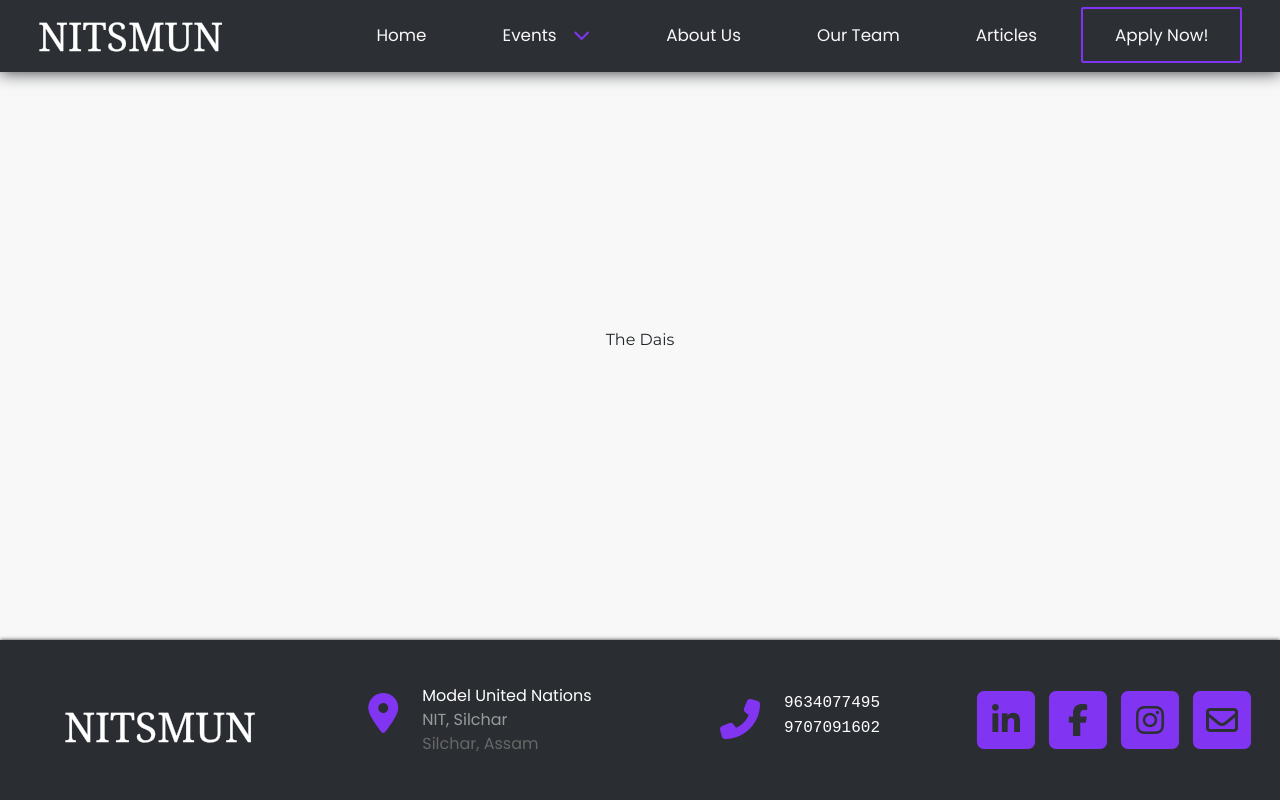
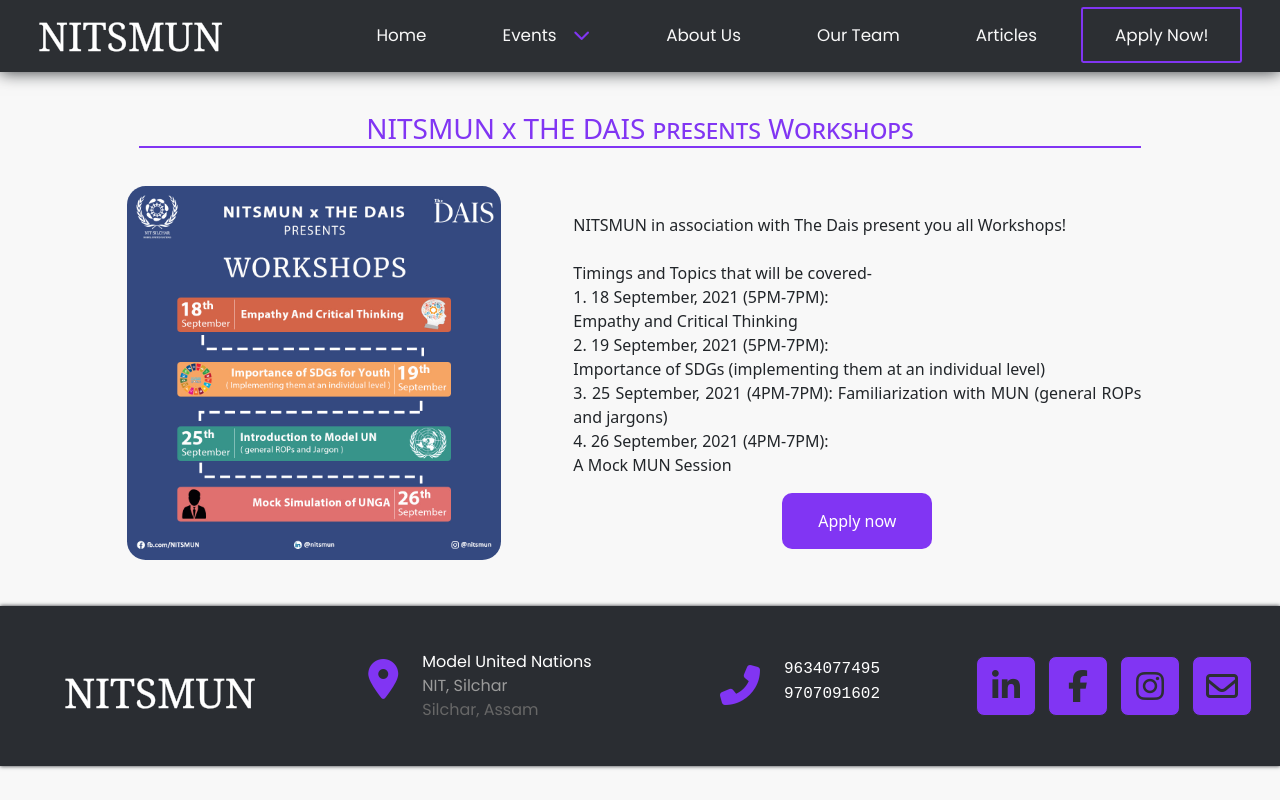
Before and after one commit to nitsmun/nitsmun2021-22, a React (Create React App) app: page /events/dais in a window 1280 px wide. Built offline with nearby package versions, Linux system fonts and the light colour scheme.

Commit message:
Added Workshops page layout

```diff
--- /dev/null
+++ b/src/components/Workshops.jsx
@@ -0,0 +1,51 @@
+import React from 'react'
+import "./Workshops.css";
+
+function Workshops() {
+    return (
+        <>
+            <div className="container-fluid px-0 mb-3" style={{ overflowX: "hidden" }}>
+                <div className="row no-gutters">
+                    <div className="col-md-1"></div>
+                    <div className="col-md-10" style={{ textAlign: "center", paddingTop: "5vh", overflowX: "hidden" }}>
+                        <div style={{ padding: "0 30px" }}>
+                            <h3 style={{ borderBottom: "2px solid var(--theme4-100)", fontVariant: "small-caps" ,color:"var(--theme4-100)"}}>NITSMUN x THE DAIS presents Workshops
+                            </h3>
+                        </div>
+                    </div>
+                    <div className="col-md-1"></div>
+                </div>
+                <div className="row no-gutters">
+                    <div className="col-md-1"></div>
+                    <div className="col-md-4 d-flex justify-content-center align-items-center"
+                        style={{ textAlign: "center", padding: "30px" }}>
+                        <img className="img-fluid" style={{ borderRadius: "5%" }} src="/img/workshops.jpg" alt="NITSMUN" />
+                    </div>
+                    <div className="col-md-6 mt-lg-3 mt-0" style={{ textAlign: "center", overflowX: "hidden", alignSelf: "center" }}>
+                        <p style={{ textAlign: "justify", padding: "0 30px", fontSize: "1rem" }}>
+                        NITSMUN in association with The Dais present you all Workshops!<br/><br/>
+                        Timings and Topics that will be covered-<br/>
+                        1. 18 September, 2021 (5PM-7PM): <br/>
+                        Empathy  and Critical Thinking<br/>
+                        2. 19 September, 2021 (5PM-7PM): <br/>
+                        Importance of SDGs (implementing them at an individual level) <br/>
+                        3. 25 September, 2021 (4PM-7PM): Familiarization with MUN (general ROPs and jargons)<br/>
+                        4. 26 September, 2021 (4PM-7PM): <br/>
+                        A Mock MUN Session
+                        </p>
+                        <button
+                            type="button"
+                            className="custom"
+                            style={{ width: "150px" }}
+                        >
+                            Apply now
+                        </button>
+                    </div>
+                    <div className="col-md-1"></div>
+                </div>
+            </div>
+        </>
+    )
+}
+
+export default Workshops
--- a/src/components/screens/Dais.jsx
+++ b/src/components/screens/Dais.jsx
@@ -6,6 +6,7 @@
 // *CSS*
 import '../Events.css';
 import './Dais.css';
+import Workshops from '../Workshops';
 
 const GlobalVoicesMun = props => {
 	useEffect(() => {
@@ -15,7 +16,8 @@
 
 	return (
 		<Suspense fallback={<Loading />}>
-			<div className='event'>The Dais</div>
+			{/* <div className='event'>The Dais</div> */}
+			<div style={{marginTop:"var(--navbar-height-pc)"}}><Workshops/></div>
 		</Suspense>
 	);
 };
```
Also changed, not shown: public/img/workshops.jpg (added), src/components/Workshops.css (added).
